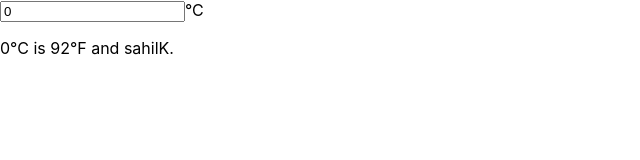
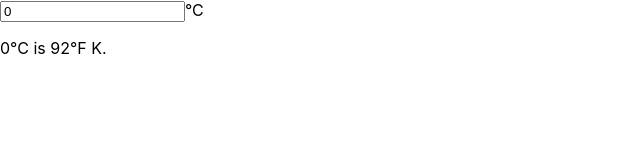
Before and after one commit to shuhbamgupta23/newPrac2, a React (Create React App) app: page / in a window 1280 px wide. Shown: the top 160 px of the page, without its empty margins (0-640 px from the left). Built offline with nearby package versions, Linux system fonts and the light colour scheme.

Commit message:
function removed

```diff
--- a/src/App.js
+++ b/src/App.js
@@ -10,10 +10,6 @@ const App = () => {
     return 92;
   };
 
-  const tokelvin = (val) => {
-    return "sahil";
-  };
-  console.log("hell");
   return (
     <div>
       <form>
@@ -27,7 +23,7 @@ const App = () => {
         <label for="input">°C</label>
       </form>
       <p data-testid="output">
-        {temp}°C is {tofarh(temp)}°F and {tokelvin(temp)}K.
+        {temp}°C is {tofarh(temp)}°F K.
       </p>
     </div>
   );
```
